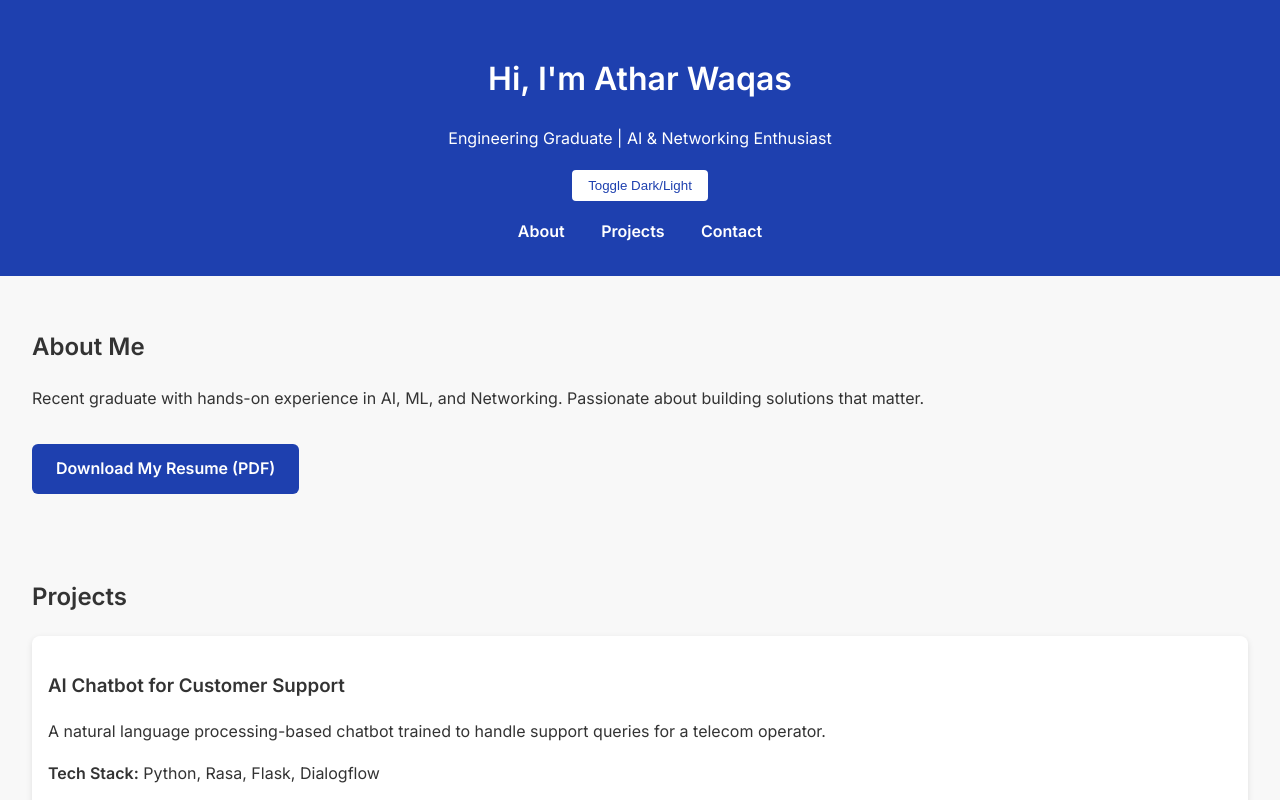
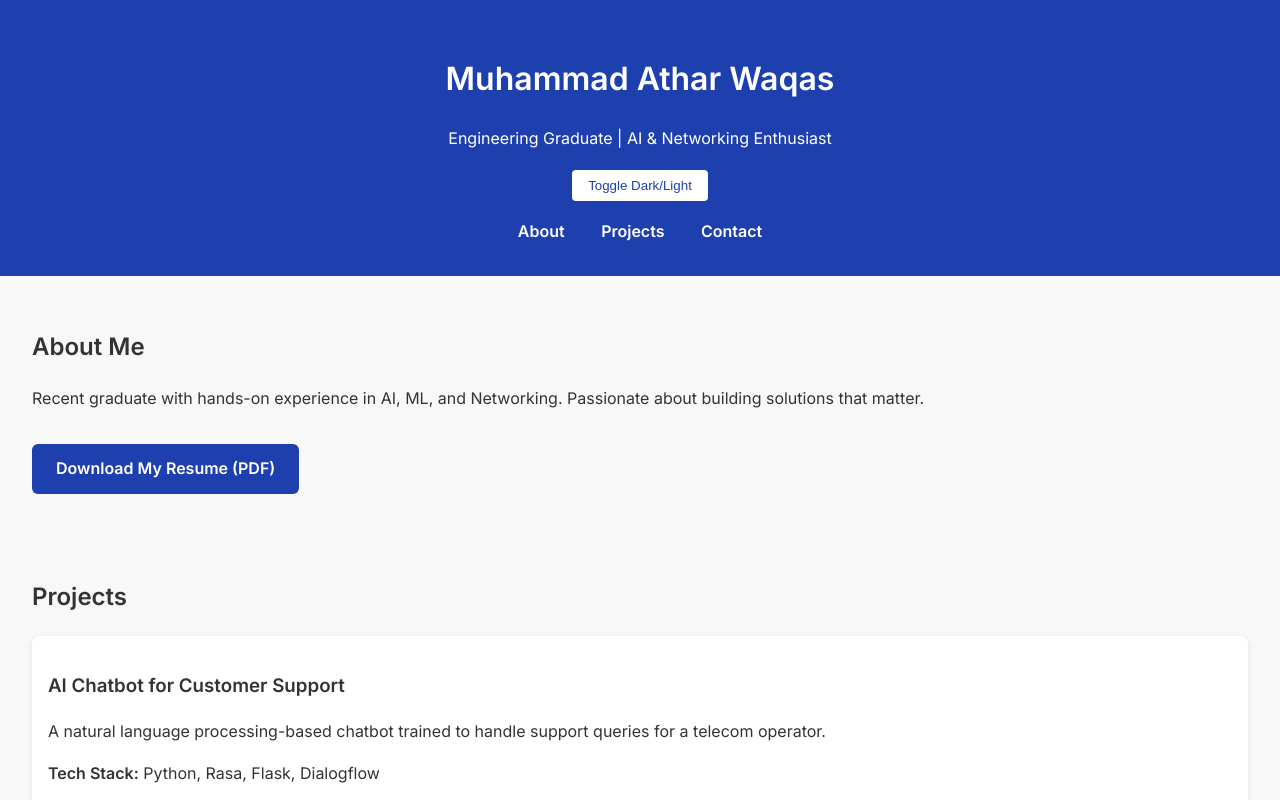
Before and after one commit to Athar2000-ai/Portfolio, a plain HTML site: page index.html in a window 1280 px wide. Shown: the top 800 px of the page. Drawn offline with nearby package versions, Linux system fonts and the light colour scheme.

Commit message:
Update index.html

```diff
--- a/index.html
+++ b/index.html
@@ -12,7 +12,7 @@
 </head>
 <body>
   <header>
-    <h1 data-aos="fade-down">Hi, I'm Athar Waqas</h1>
+    <h1 data-aos="fade-down">Muhammad Athar Waqas</h1>
     <p data-aos="fade-up">Engineering Graduate | AI & Networking Enthusiast</p>
     <button id="theme-toggle">Toggle Dark/Light</button>
     <nav>
```
